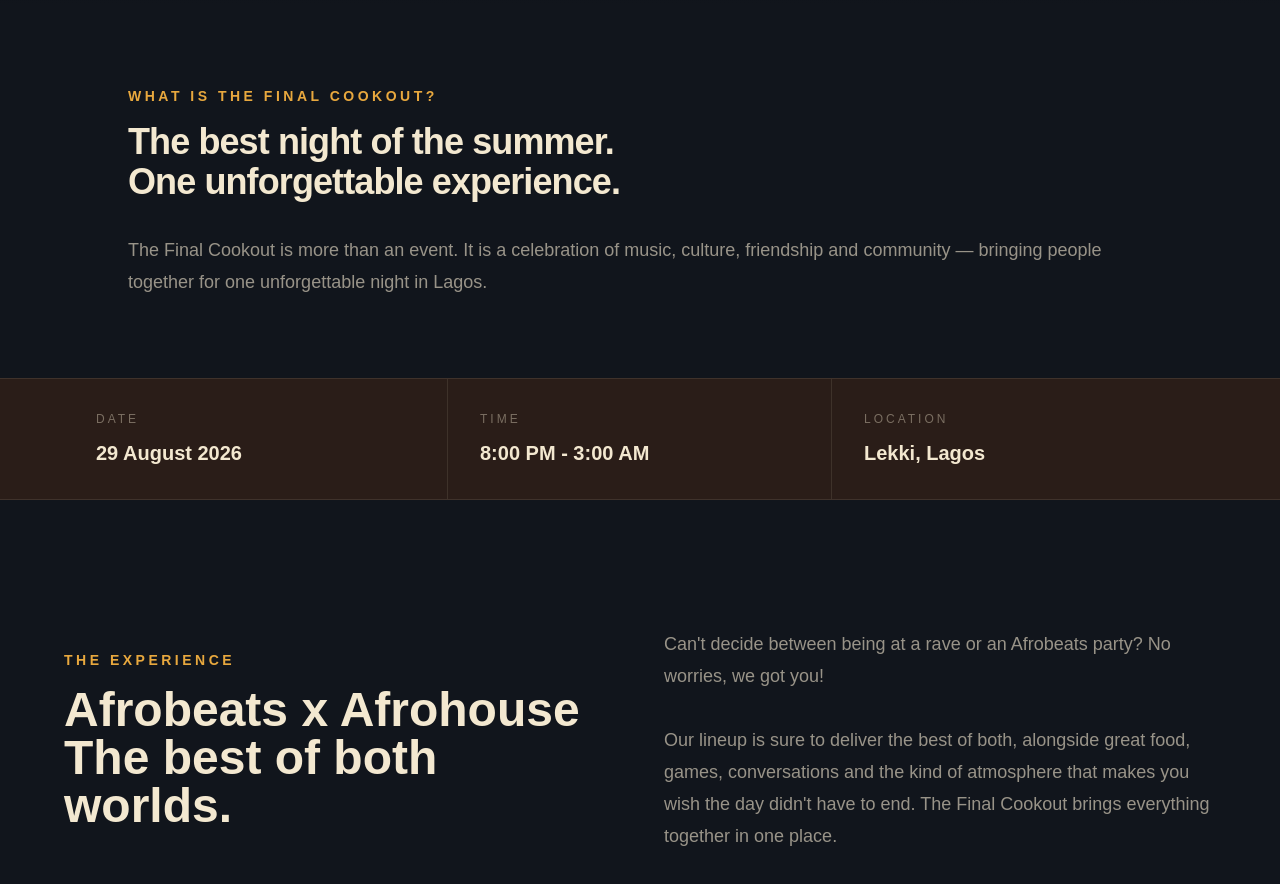
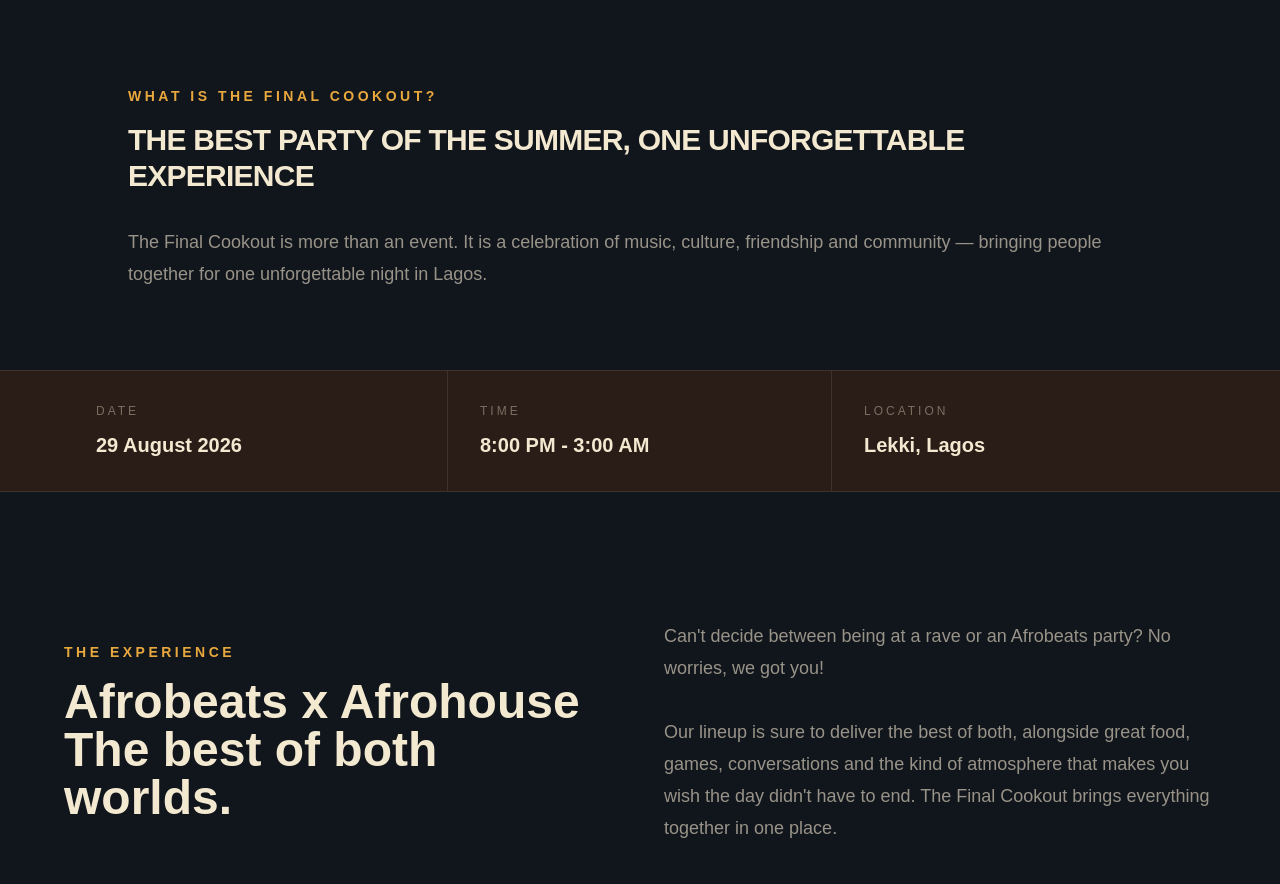
Before and after one commit to DavidUwak/final-cookout, a Next.js app: page / in a window 1280 px wide. Shown: the part 800-1684 px from the top of the page. Built offline with nearby package versions, Linux system fonts and the light colour scheme.

Commit message:
even smaller font

```diff
--- a/app/page.tsx
+++ b/app/page.tsx
@@ -318,10 +318,8 @@ export default function Home() {
               What is The Final Cookout?
             </p>
 
-            <h2 className="text-3xl font-bold tracking-tight text-[#F3E8D0] sm:text-4xl">
-              The best night of the summer.
-              <br />
-              One unforgettable experience.
+            <h2 className="text-2xl font-semibold tracking-tight text-[#F3E8D0] sm:text-3xl">
+              THE BEST PARTY OF THE SUMMER, ONE UNFORGETTABLE EXPERIENCE
             </h2>
 
             <p className="mt-8 text-lg leading-8 text-[#F3E8D0]/60">
```
